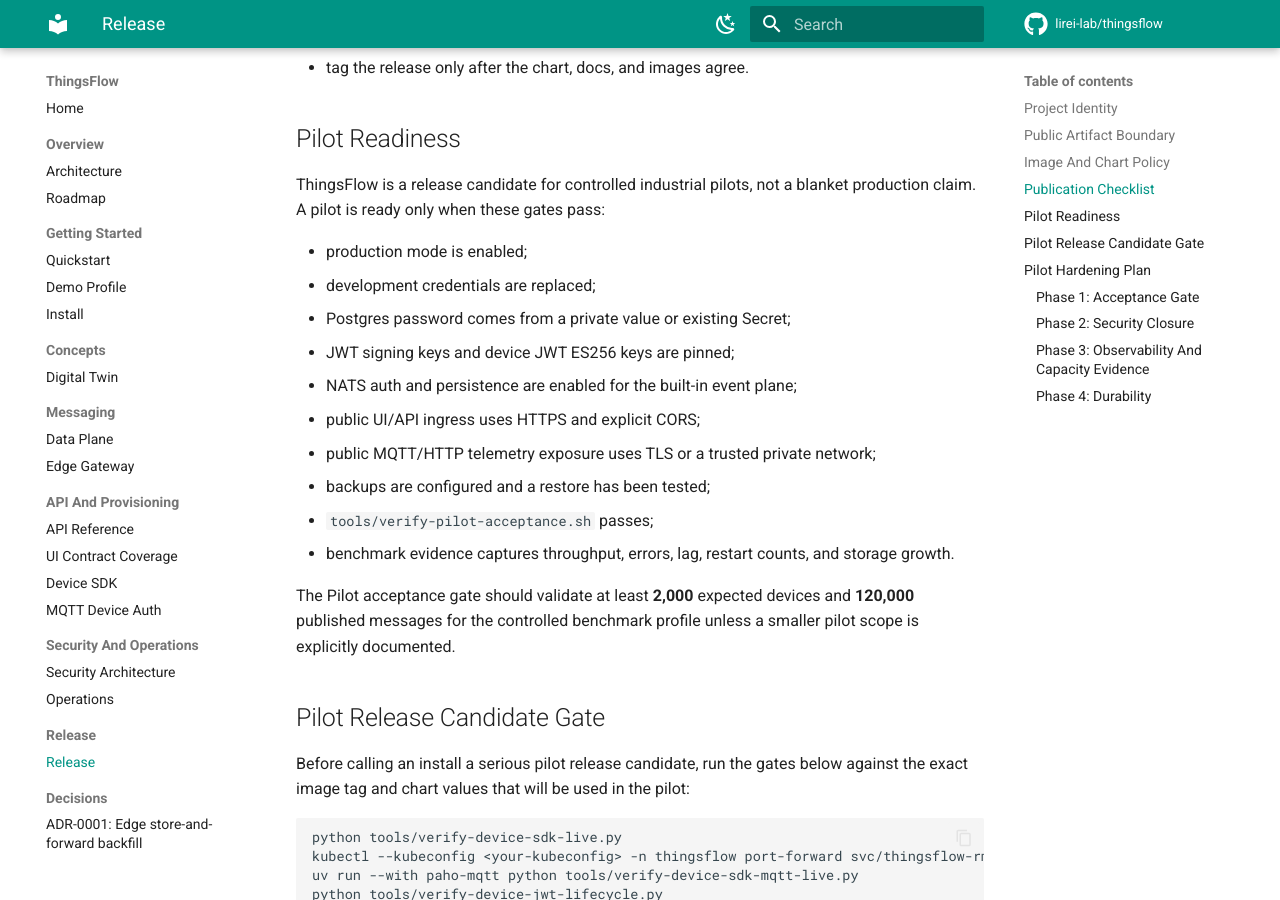
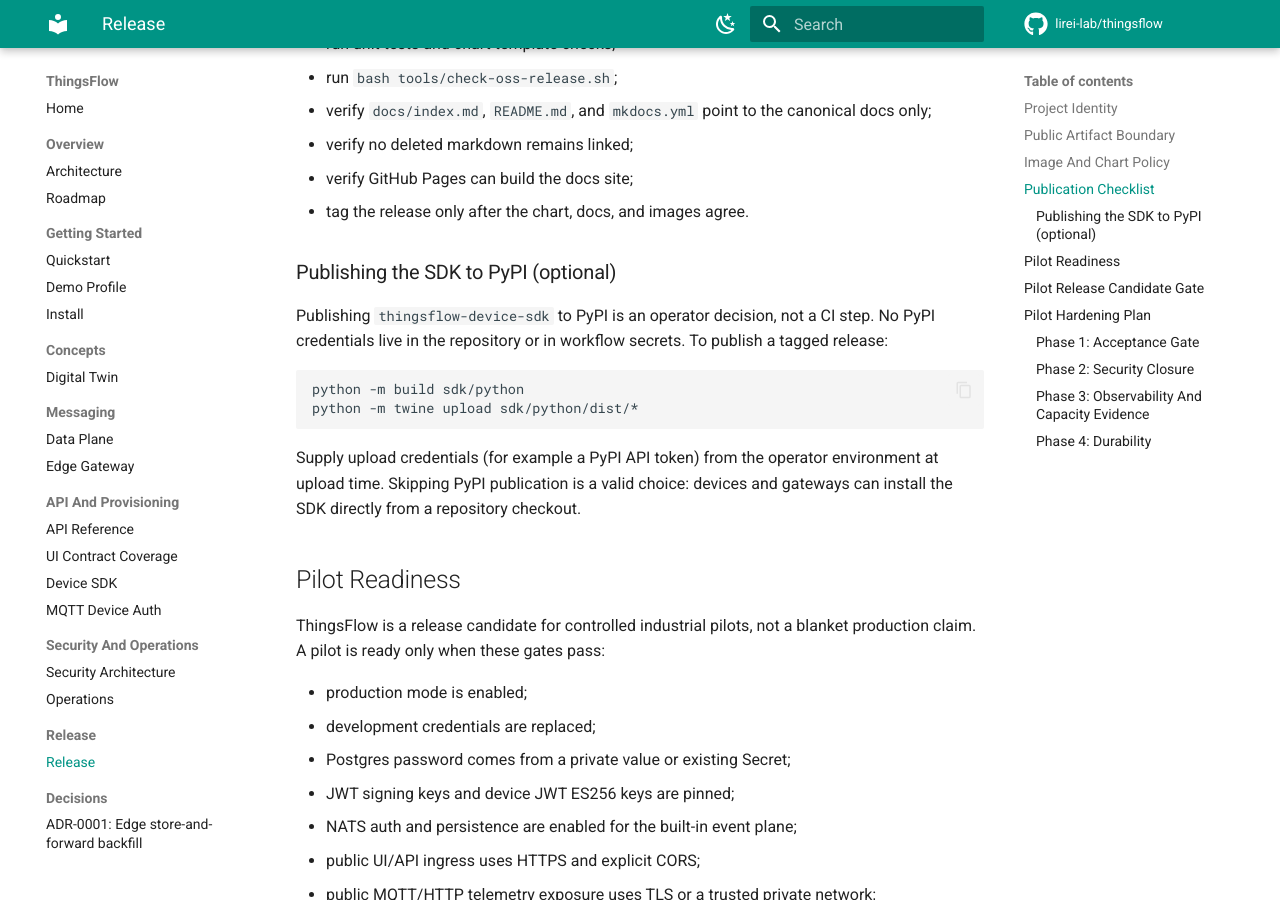
Before and after one commit to lirei-lab/thingsflow, an MkDocs documentation site: the page built from docs/RELEASE.md, in a window 1280 px wide and 900 px high, scrolled down 1997 px. Built offline with MkDocs 1.6.1 and Material for MkDocs 9.7.7, drawn with Linux system fonts in a browser that asks for light colours; comment, search, counter and statistics services are not loaded; some of the changed text lies outside the part shown.

Commit message:
feat(legion): execute plan 04-02 — SDK packaging gate + PyPI release docs
Phase 4: Publishable Python SDK
Wave: 2
Requirements: R4

The OSS release gate now proves on every PR that the SDK installs from a
clean venv — regular install, both with and without the [mqtt] extra — and
that the runtime __version__ matches pyproject (anti-drift assert). RELEASE.md
documents the versioning policy (SDK tracks the platform minor; patches may
diverge) and PyPI publication as an optional operator step with no
credentials in repo or CI. DEVICE_SDK.md needed no change (already coherent).

Co-Authored-By: Claude Fable 5 <noreply@anthropic.com>

````diff
--- a/docs/RELEASE.md
+++ b/docs/RELEASE.md
@@ -26,6 +26,13 @@ Compatibility language:
 Runtime identifiers are `thingsflow` for the Helm chart/release/namespace,
 `flow-core` for the Go service/image component, `thingsflow_device_sdk` for the
 Python import, and `thingsflow/devices/...` for the MQTT topic namespace.
+
+The Python device SDK (`sdk/python`, distribution `thingsflow-device-sdk`)
+tracks the platform minor version: platform `2.2.x` ships the SDK as `2.2.x`,
+and SDK patch releases may diverge when the SDK needs fixes between platform
+releases. The runtime `thingsflow_device_sdk.__version__` and the version in
+`sdk/python/pyproject.toml` must always agree; the OSS release gate asserts
+this on every pull request.
 
 ## Public Artifact Boundary
 
@@ -75,6 +82,21 @@ Before publishing:
 - verify no deleted markdown remains linked;
 - verify GitHub Pages can build the docs site;
 - tag the release only after the chart, docs, and images agree.
+
+### Publishing the SDK to PyPI (optional)
+
+Publishing `thingsflow-device-sdk` to PyPI is an operator decision, not a CI
+step. No PyPI credentials live in the repository or in workflow secrets. To
+publish a tagged release:
+
+```bash
+python -m build sdk/python
+python -m twine upload sdk/python/dist/*
+```
+
+Supply upload credentials (for example a PyPI API token) from the operator
+environment at upload time. Skipping PyPI publication is a valid choice:
+devices and gateways can install the SDK directly from a repository checkout.
 
 ## Pilot Readiness
 
````
Also changed, not shown: 1 other file.
